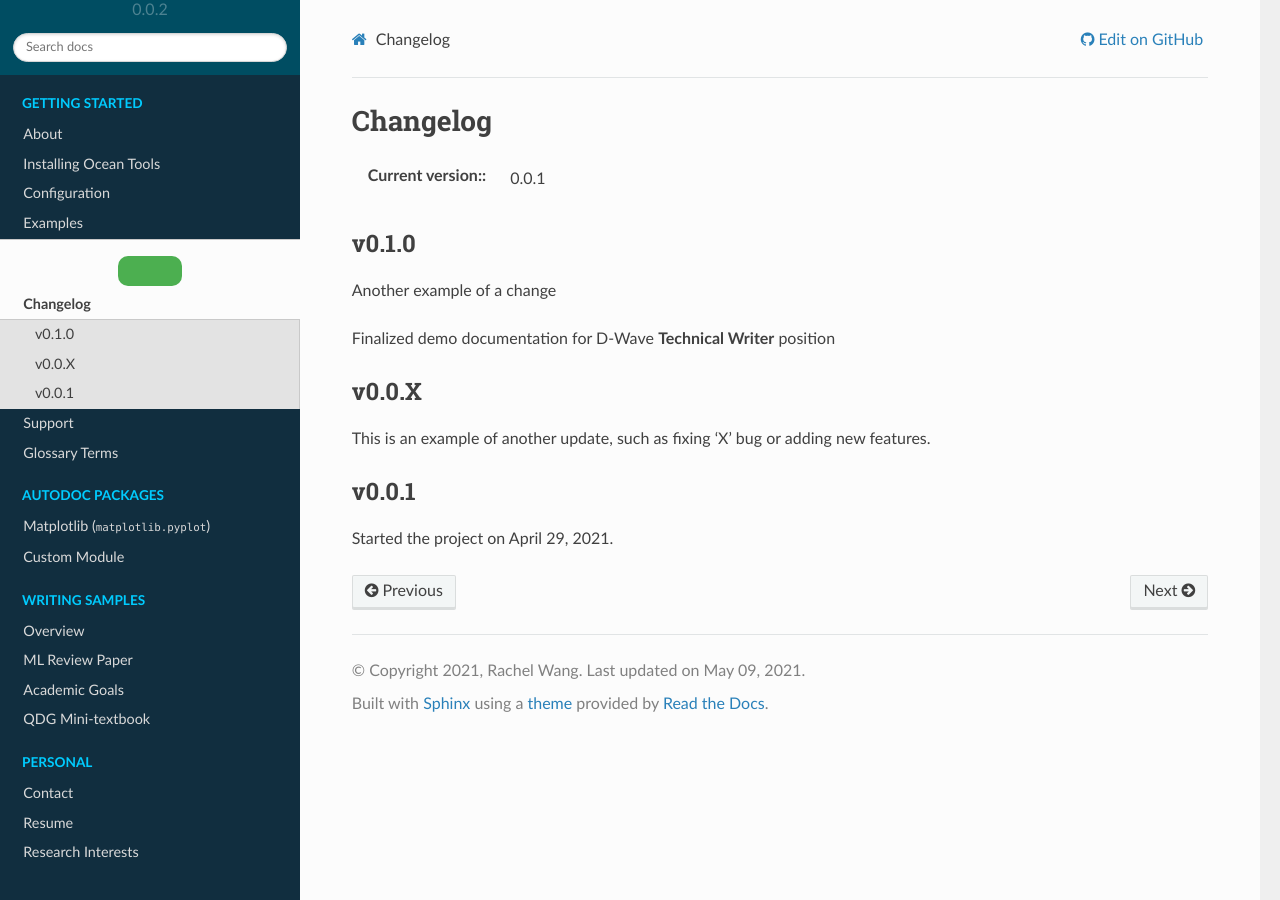
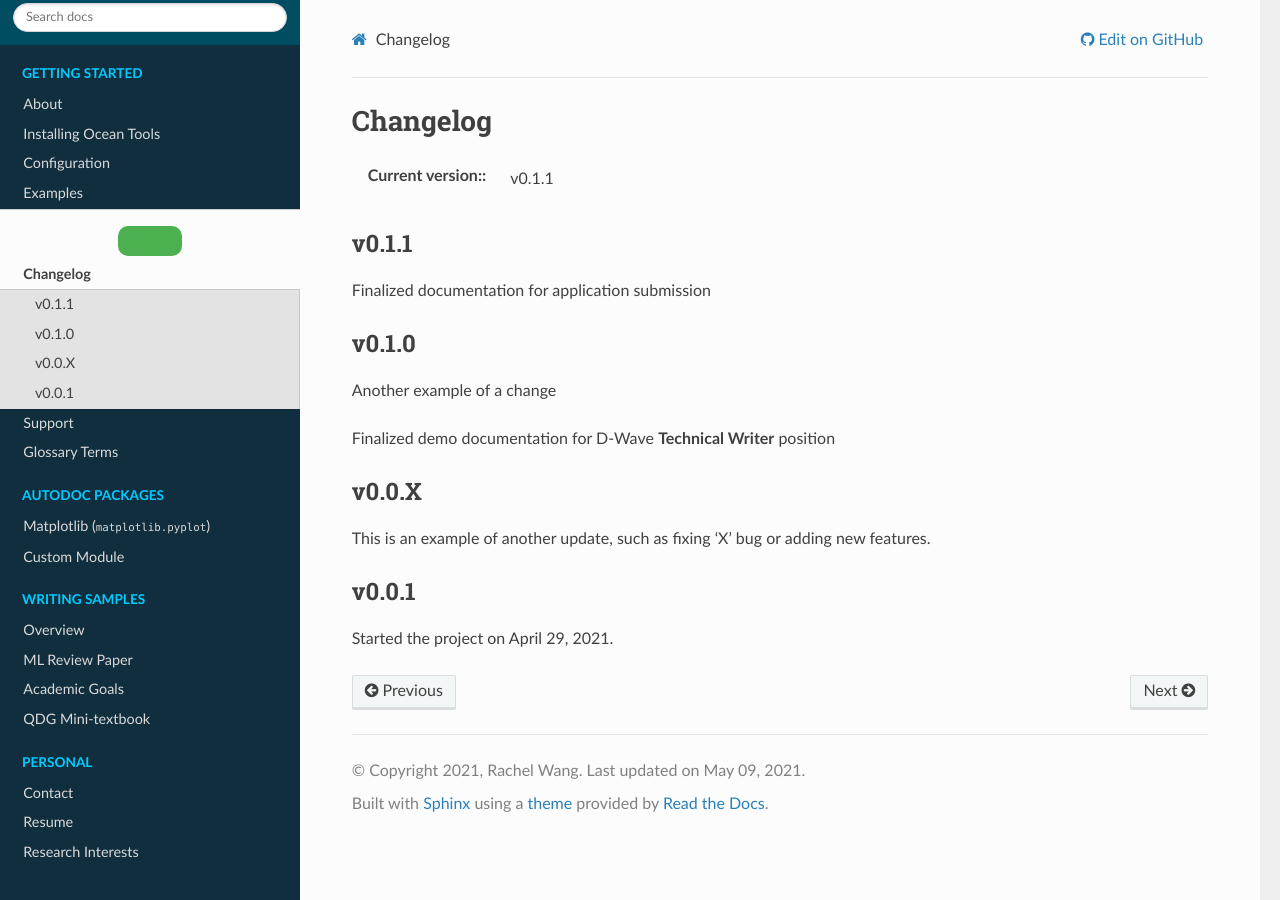
Before and after one commit to rcywang/d-wave-demodoc, a Sphinx documentation site: the page built from docs/Changelog.rst, in a window 1280 px wide. Built offline with Sphinx 7.4.7 and the Read the Docs theme 2.0.0, drawn with Linux system fonts in a browser that asks for light colours.

Commit message:
Update Changelog.rst

```diff
--- a/docs/Changelog.rst
+++ b/docs/Changelog.rst
@@ -7,8 +7,13 @@ Changelog
 
 :Current version:
 
-    0.0.1
+    v0.1.1
 
+
+v0.1.1
+^^^^^^
+
+* Finalized documentation for application submission
 
 v0.1.0
 ^^^^^^
```
